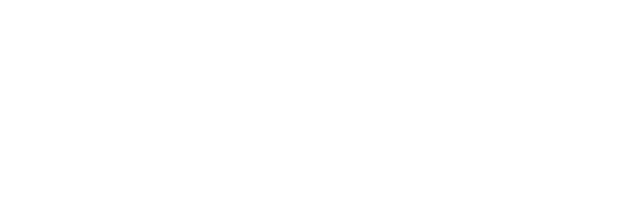
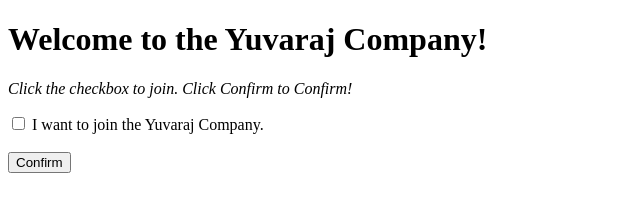
Before and after one commit to arjunycoding/yuvaraj-team, a plain HTML site: page html/index.html in a window 1280 px wide. Shown: the whole page, without its empty margins (0-640 px from the left). Drawn offline with Linux system fonts and the light colour scheme.

Commit message:
Adding a join button

```diff
--- a/html/index.html
+++ b/html/index.html
@@ -7,8 +7,16 @@
     <title>Home Page</title>
 </head>
 <body>
-    <form>
-
-    </form>
+   <h1>Welcome to the Yuvaraj Company!</h1>
+    <aside>
+        <p><i>Click the checkbox to join. Click Confirm to Confirm!</i></p>
+        <form>
+            <input type="checkbox" id="check" name="check"  value="Join" >
+            <label for="check">I want to join the Yuvaraj Company.</label>
+            <br />
+            <br />
+            <input type="submit" value="Confirm">
+        </form>
+    </aside>
 </body>
 </html>
```
